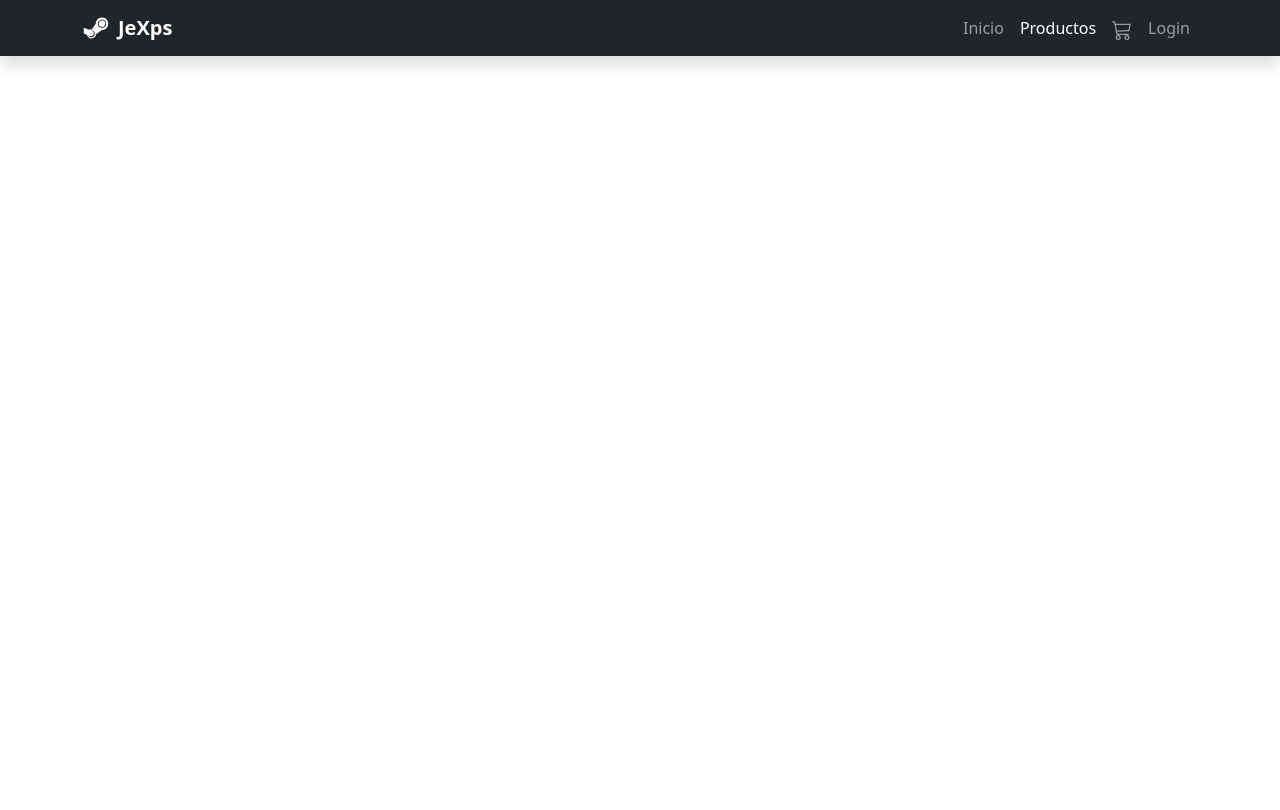
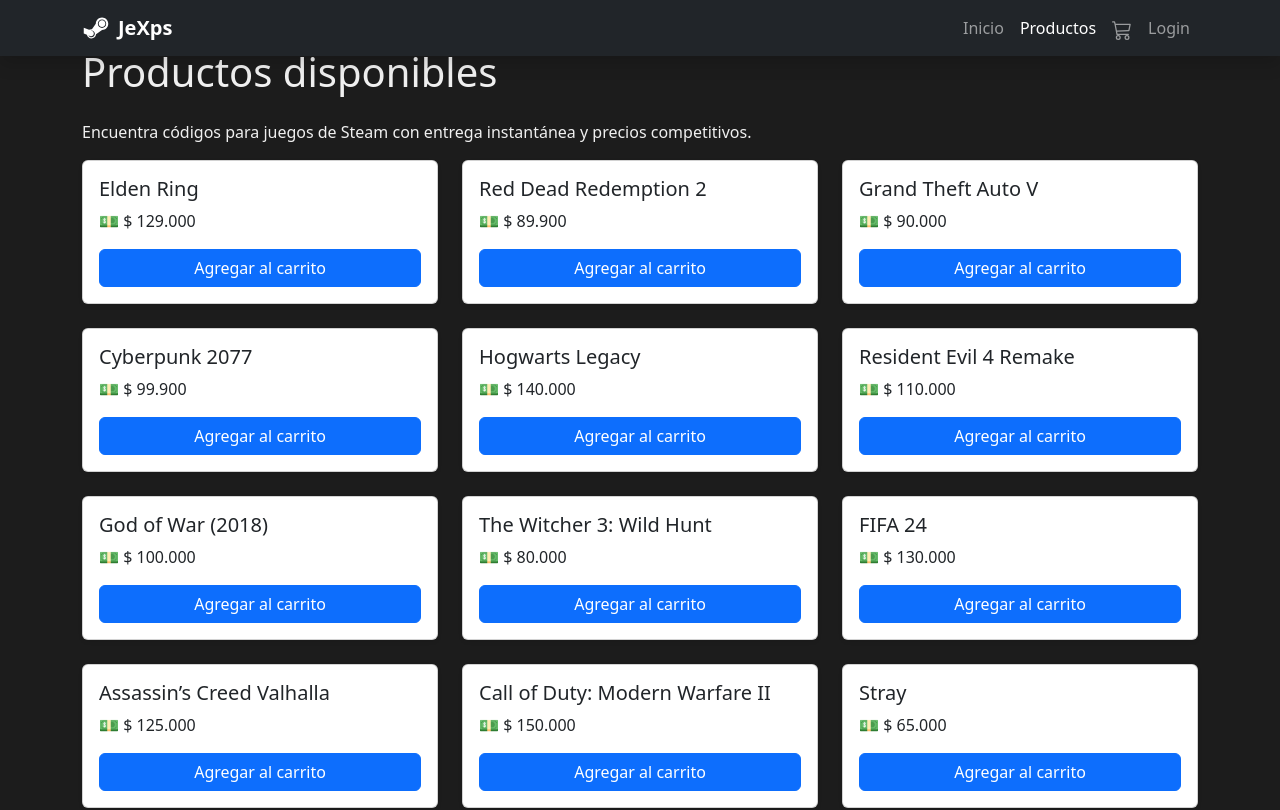
Before and after one commit to JeXps/jexps-store, a React (Create React App) app: page /productos in a window 1280 px wide. Shown: the top 810 px of the page. Built offline with nearby package versions, Linux system fonts and the light colour scheme.

Commit message:
Creacion de la rama Developer

```diff
--- a/src/App.css
+++ b/src/App.css
@@ -51,3 +51,8 @@
 main {
   flex: 1;
 }
+/* Fondo general oscuro para toda la app */
+body, html, #root, .app-wrapper {
+  background-color: #1c1c1c;
+  color: #f0f0f0;
+}
--- a/src/App.js
+++ /dev/null
@@ -1,20 +0,0 @@
-import { BrowserRouter, Routes, Route } from "react-router-dom";
-import Home from "./pages/Home";
-import Cart from "./pages/Cart";
-import Login from "./pages/Login";
-import Navbar from "./components/Navbar";
-
-function App() {
-  return (
-    <BrowserRouter>
-      <Navbar />
-      <Routes>
-        <Route path="/" element={<Home />} />
-        <Route path="/cart" element={<Cart />} />
-        <Route path="/login" element={<Login />} />
-      </Routes>
-    </BrowserRouter>
-  );
-}
-
-export default App;
--- a/App.jsx
+++ b/src/App.jsx
@@ -4,11 +4,12 @@
 import Login from "./pages/Login";
 import Navbar from "./components/Navbar";
 import Footer from "./components/Footer";
+import Productos from "./pages/Productos";
 import './App.css'; // Estilos globales
 import 'bootstrap/dist/css/bootstrap.min.css'; // Asegúrate de importar Bootstrap
 
 function App() {
-    console.log("🧭 App cargando...");
+  console.log("🧭 App cargando...");
   return (
     <BrowserRouter>
       <div className="app-wrapper">
@@ -19,6 +20,7 @@
             <Route path="/" element={<Home />} />
             <Route path="/cart" element={<Cart />} />
             <Route path="/login" element={<Login />} />
+            <Route path="/productos" element={<Productos />} />
           </Routes>
         </main>
 
--- a/src/components/Navbar.jsx
+++ b/src/components/Navbar.jsx
@@ -41,7 +41,7 @@
             </li>
 
             <li className="nav-item">
-              <NavLink to="/carrito" className="nav-link position-relative">
+              <NavLink to="/cart" className="nav-link position-relative">
                 <BsCart3 className="fs-5" />
                 {/* Badge con número de ítems */}
                 {cartCount > 0 && (
--- /dev/null
+++ b/src/pages/Productos.jsx
@@ -0,0 +1,48 @@
+import React from 'react';
+
+function Productos() {
+  const productos = [
+    { id: 1, nombre: 'Elden Ring', precio: 129000 },
+    { id: 2, nombre: 'Red Dead Redemption 2', precio: 89900 },
+    { id: 3, nombre: 'Grand Theft Auto V', precio: 90000 },
+    { id: 4, nombre: 'Cyberpunk 2077', precio: 99900 },
+    { id: 5, nombre: 'Hogwarts Legacy', precio: 140000 },
+    { id: 6, nombre: 'Resident Evil 4 Remake', precio: 110000 },
+    { id: 7, nombre: 'God of War (2018)', precio: 100000 },
+    { id: 8, nombre: 'The Witcher 3: Wild Hunt', precio: 80000 },
+    { id: 9, nombre: 'FIFA 24', precio: 130000 },
+    { id: 10, nombre: 'Assassin’s Creed Valhalla', precio: 125000 },
+    { id: 11, nombre: 'Call of Duty: Modern Warfare II', precio: 150000 },
+    { id: 12, nombre: 'Stray', precio: 65000 },
+  ];
+
+  return (
+    <div className="container my-5">
+      <h1 className="mb-4">Productos disponibles</h1>
+      <p>Encuentra códigos para juegos de Steam con entrega instantánea y precios competitivos.</p>
+
+      <div className="row">
+        {productos.map(producto => (
+          <div key={producto.id} className="col-md-4 mb-4">
+            <div className="card h-100 shadow-sm">
+              <div className="card-body d-flex flex-column">
+                <h5 className="card-title">{producto.nombre}</h5>
+                <p className="card-text">
+                  💵 {new Intl.NumberFormat('es-CO', {
+                    style: 'currency',
+                    currency: 'COP',
+                    minimumFractionDigits: 0,
+                    maximumFractionDigits: 0
+                  }).format(producto.precio)}
+                </p>
+                <button className="btn btn-primary mt-auto">Agregar al carrito</button>
+              </div>
+            </div>
+          </div>
+        ))}
+      </div>
+    </div>
+  );
+}
+
+export default Productos;
```
Also changed, not shown: public/images/steam-bg.jpg (renamed from public/images/steam-bg.jpg.jpg).
